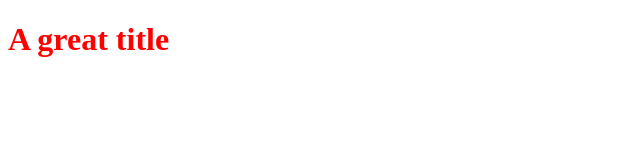
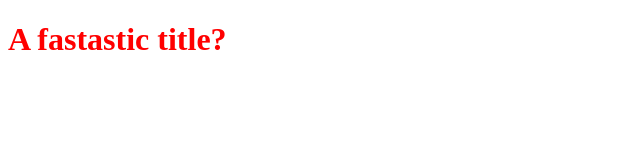
Before and after one commit to giovannigando/OpenClassroomsProject, a plain HTML site: page index.html in a window 1280 px wide. Shown: the whole page, without its empty margins (0-640 px from the left). Drawn offline with Linux system fonts and the light colour scheme.

Commit message:
H1 title change

```diff
--- a/index.html
+++ b/index.html
@@ -5,6 +5,6 @@
         <link rel="stylesheet" type="text/css" href="css/styles.css">
     </head>
 <body>
-    <h1>A great title</h1>
+    <h1>A fastastic title?</h1>
 </body>
 </html>
```
